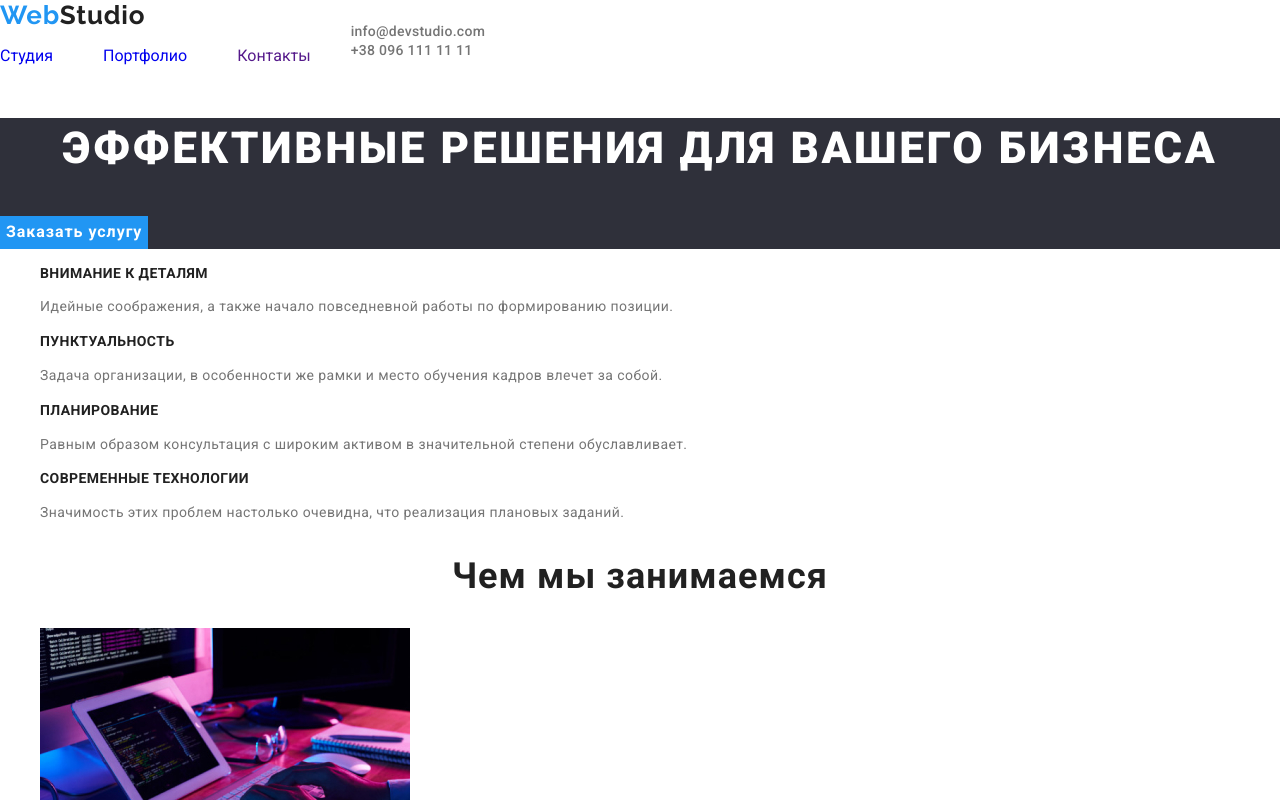
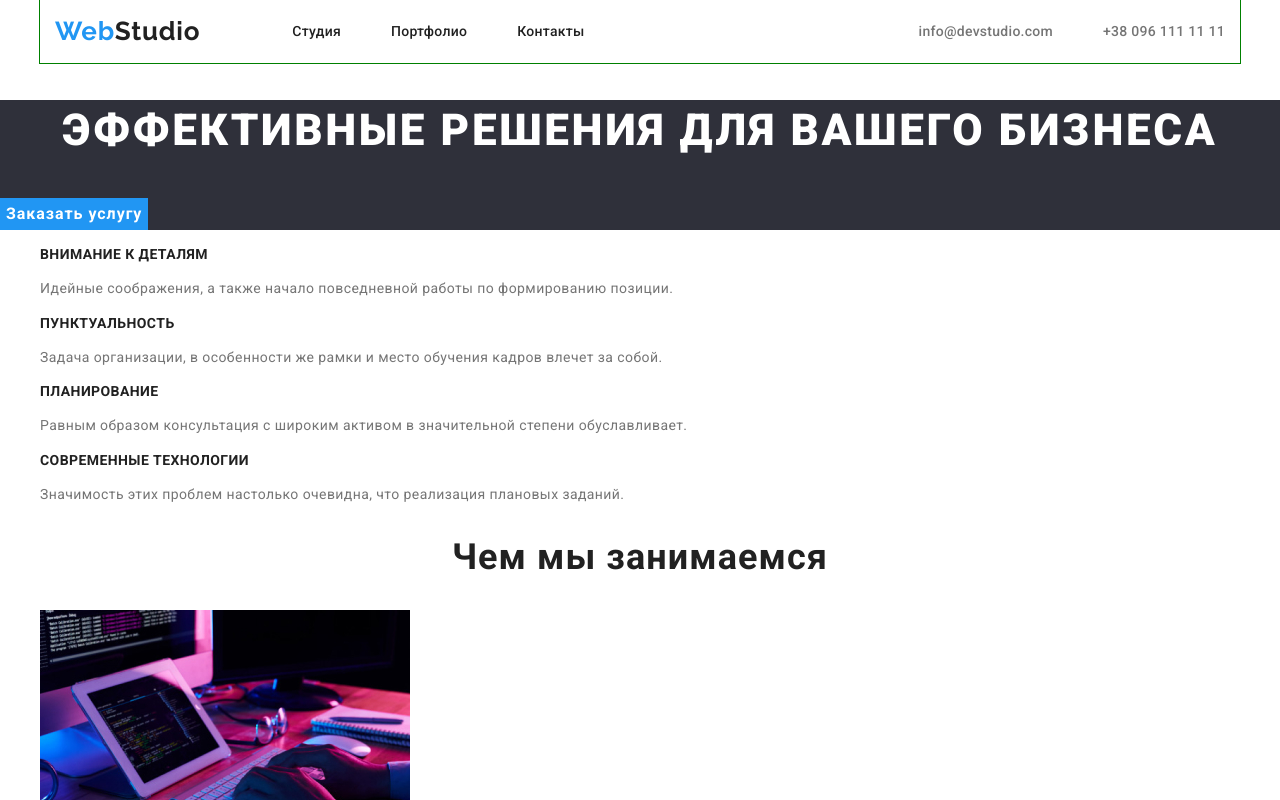
Before and after one commit to MishanyaZh/goit-markup-hw-03, a plain HTML site: page index.html in a window 1280 px wide. Shown: the top 800 px of the page. Drawn offline with Linux system fonts and the light colour scheme.

Commit message:
header-the-end

```diff
--- a/css/style.css
+++ b/css/style.css
@@ -27,7 +27,7 @@ body {
 .header {
   display: flex;
   align-items: center;
-  /* justify-content: space-between; */
+  justify-content: space-between;
 }
 
 .logo-accent {
@@ -45,7 +45,7 @@ body {
 }
 
 .logo-accent {
-  padding-right: 90px;
+  padding-right: 42px;
 }
 
 
@@ -62,18 +62,23 @@ body {
   /* margin-top: 0; */
   /* margin-bottom: 0; */
 }
+
 .nav li:not(:last-child) {
   padding-right: 50px;
 }
 
-.header .nav-cont {
-
-}
 .nav-contact {
   display: flex;
-
+  padding: 0;
 }
 
+.nav-contact li {
+  padding-right: 50px;
+}
+
+.nav-contact li:last-child {
+  padding: 0;
+}
 
 .nav-item {
   color: var(--title-text-color);
--- a/index.html
+++ b/index.html
@@ -15,27 +15,31 @@
 
   <body>
     <!--header-->
-    <header class="header">
-      <nav>
-        <a class="logo-accent" href="./index.html">
-          Web<span class="logo-dark">Studio</span>
-        </a>
+    <header>
+      <div class="container">
+        <nav class="header">
+
+
           <ul class="nav">
-          <li><a class="nav-col" href="./index.html">Студия</a></li>
-          <li><a class="nav-col" href="./portfolio.html">Портфолио</a></li>
-          <li><a class="nav-col" href="">Контакты</a></li>
+              <li>
+                <a class="logo-accent"
+                href="./index.html">Web<span class="logo-dark">Studio</span></a>
+              </li>
+              <li><a class="nav-item" href="./index.html">Студия</a></li>
+              <li><a class="nav-item" href="./portfolio.html">Портфолио</a></li>
+              <li><a class="nav-item" href="">Контакты</a></li>
           </ul>
-      </nav>
-      <ul>
+
+            <ul class="nav-contact">
               <li>
-          <a class="nav-cont" href="mailto:info@devstudio.com">
-            info@devstudio.com
-          </a>
+                <a class="nav-cont" href="mailto:info@devstudio.com">info@devstudio.com</a>
               </li>
               <li>
                 <a class="nav-cont" href="tel:+380961111111">+38 096 111 11 11</a>
               </li>
             </ul>
+        </nav>
+      </div>
     </header>
 
     <main>
```
Also changed, not shown: portfolio.html (+6 -8 lines). Lines whose indentation alone changed are shown as unchanged.
